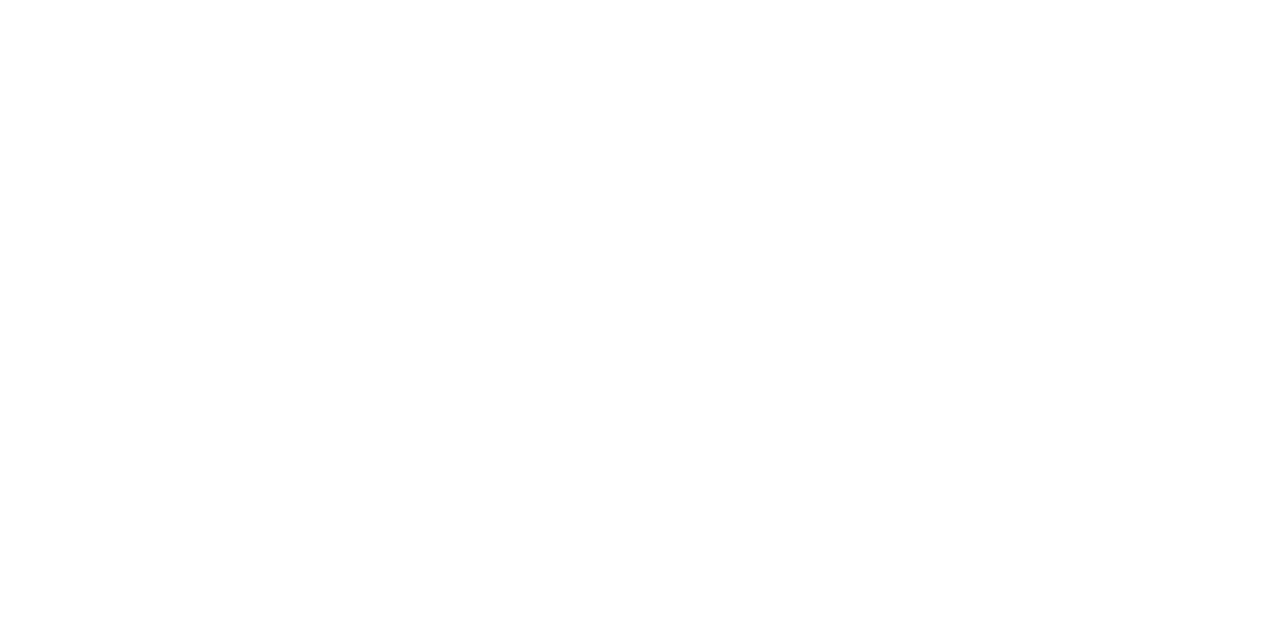
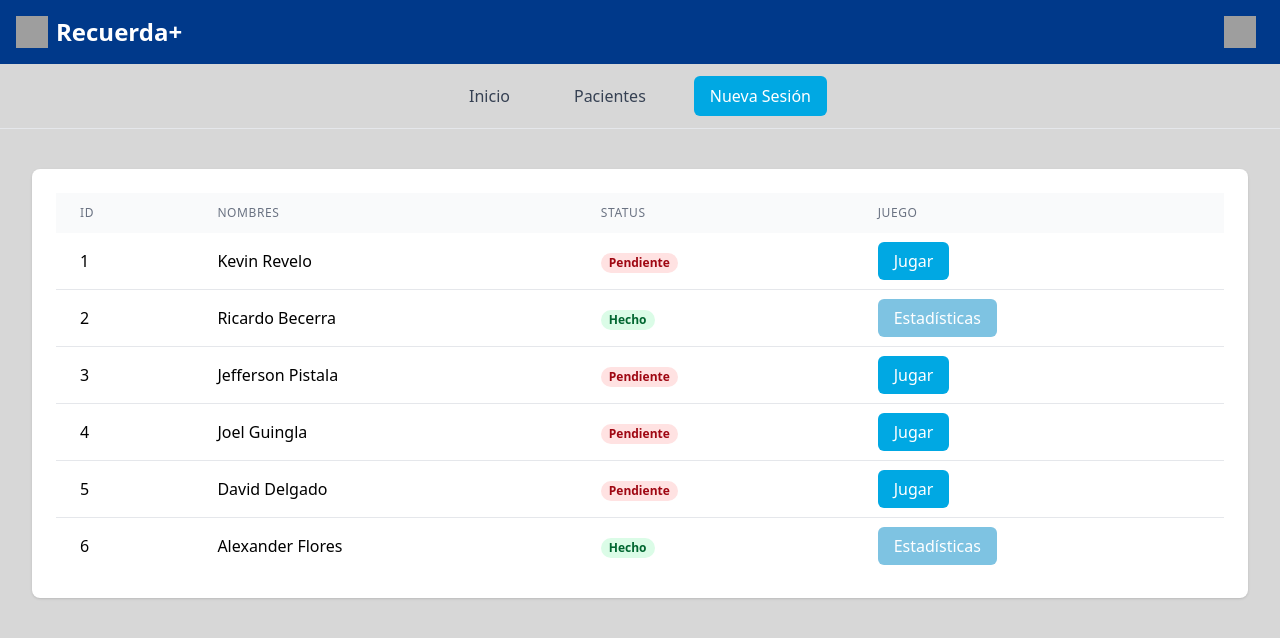
Before and after one commit to Ketif2/InteractiveGames, a React (Vite) app in the folder client/: page /new-session in a window 1280 px wide. Before the commit this address had no page. Shown: the top 638 px of the page. Built offline with nearby package versions, Linux system fonts and the light colour scheme; grey boxes are pictures that could not be loaded.

Commit message:
Add game dashboard and new session components, update routing

```diff
--- a/client/src/pages/games/GameDashboard.jsx
+++ b/client/src/pages/games/GameDashboard.jsx
@@ -1,8 +1,61 @@
+// pages/games/GameDashboard.jsx
+import { Link, useParams } from 'react-router-dom';
+
+const GAMES = [
+  {
+    id: 'puzzle',
+    title: 'Rompecabezas',
+    category: 'Asociaciones Visuales y Resolución de Problemas',
+    image: '/src/assets/games/puzzle.png'
+  },
+  {
+    id: 'memory',
+    title: 'Ordena',
+    category: 'Memoria y Concentración',
+    image: '/src/assets/games/memory.png'
+  },
+  {
+    id: 'sequence',
+    title: 'Secuencia Lógica',
+    category: 'Asociaciones Visuales y Resolución de Problemas',
+    image: '/src/assets/games/sequence.png'
+  },
+  {
+    id: 'forest',
+    title: 'Sendero del Bosque',
+    category: 'Memoria y Concentración',
+    image: '/src/assets/games/forest.png'
+  }
+];
+
 const GameDashboard = () => {
+  const { patientId } = useParams();
+
   return (
-    <div className="p-4">
-      <h1 className="text-2xl font-bold mb-4">Juegos Disponibles</h1>
-      <p>Lista de juegos aparecerá aquí</p>
+    <div className="container mx-auto px-4 py-6">
+      <div className="grid grid-cols-1 md:grid-cols-2 gap-6">
+        {GAMES.map((game) => (
+          <Link
+            key={game.id}
+            to={`/games/${game.id}/config?patient=${patientId}`}
+            className="block bg-white rounded-lg shadow-lg hover:shadow-xl transition-shadow"
+          >
+            <div className="p-4">
+              <img
+                src={game.image}
+                alt={game.title}
+                className="w-full h-48 object-cover rounded-lg"
+              />
+              <h3 className="mt-4 text-lg font-semibold text-[#00398A]">
+                {game.title}
+              </h3>
+              <p className="text-sm text-gray-600">
+                {game.category}
+              </p>
+            </div>
+          </Link>
+        ))}
+      </div>
     </div>
   );
 };
--- a/client/src/pages/sessions/NewSession.jsx
+++ b/client/src/pages/sessions/NewSession.jsx
@@ -1,8 +1,76 @@
+// pages/sessions/NewSession.jsx
+import { Link } from 'react-router-dom';
+
+const MOCK_PATIENTS = [
+  { id: 1, nombre: "Kevin Revelo", status: "Pendiente" },
+  { id: 2, nombre: "Ricardo Becerra", status: "Hecho" },
+  { id: 3, nombre: "Jefferson Pistala", status: "Pendiente" },
+  { id: 4, nombre: "Joel Guingla", status: "Pendiente" },
+  { id: 5, nombre: "David Delgado", status: "Pendiente" },
+  { id: 6, nombre: "Alexander Flores", status: "Hecho" }
+];
+
 const NewSession = () => {
   return (
-    <div className="p-4">
-      <h1 className="text-2xl font-bold mb-4">Nueva Sesión</h1>
-      <p>Formulario de nueva sesión aparecerá aquí</p>
+    <div className="container mx-auto px-4 py-6">
+      <div className="bg-white rounded-lg shadow p-6">
+        <table className="min-w-full">
+          <thead className="bg-gray-50">
+            <tr>
+              <th className="px-6 py-3 text-left text-xs font-medium text-gray-500 uppercase tracking-wider">
+                ID
+              </th>
+              <th className="px-6 py-3 text-left text-xs font-medium text-gray-500 uppercase tracking-wider">
+                Nombres
+              </th>
+              <th className="px-6 py-3 text-left text-xs font-medium text-gray-500 uppercase tracking-wider">
+                Status
+              </th>
+              <th className="px-6 py-3 text-left text-xs font-medium text-gray-500 uppercase tracking-wider">
+                Juego
+              </th>
+            </tr>
+          </thead>
+          <tbody className="bg-white divide-y divide-gray-200">
+            {MOCK_PATIENTS.map((patient) => (
+              <tr key={patient.id}>
+                <td className="px-6 py-4 whitespace-nowrap">
+                  {patient.id}
+                </td>
+                <td className="px-6 py-4 whitespace-nowrap">
+                  {patient.nombre}
+                </td>
+                <td className="px-6 py-4 whitespace-nowrap">
+                  <span className={`px-2 inline-flex text-xs leading-5 font-semibold rounded-full ${
+                    patient.status === "Pendiente"
+                      ? "bg-red-100 text-red-800"
+                      : "bg-green-100 text-green-800"
+                  }`}>
+                    {patient.status}
+                  </span>
+                </td>
+                <td className="px-6 py-4 whitespace-nowrap">
+                  {patient.status === "Pendiente" ? (
+                    <Link
+                      to={`/games/${patient.id}`}
+                      className="bg-[#00A8E3] text-white px-4 py-2 rounded-md hover:bg-[#7EC3E2]"
+                    >
+                      Jugar
+                    </Link>
+                  ) : (
+                    <Link
+                      to={`/sessions/${patient.id}/stats`}
+                      className="bg-[#7EC3E2] text-white px-4 py-2 rounded-md hover:bg-[#00A8E3]"
+                    >
+                      Estadísticas
+                    </Link>
+                  )}
+                </td>
+              </tr>
+            ))}
+          </tbody>
+        </table>
+      </div>
     </div>
   );
 };
--- a/client/src/routes/AppRoutes.jsx
+++ b/client/src/routes/AppRoutes.jsx
@@ -1,10 +1,11 @@
-// routes/AppRoutes.jsx
 import { Routes, Route } from 'react-router-dom';
 import { PrivateRoute } from './PrivateRoute';
 import Layout from '../components/layout/Layout';
 import Login from '../pages/auth/Login';
 import Register from '../pages/auth/Register';
 import Dashboard from '../pages/dashboard/Dashboard';
+import NewSession from '../pages/sessions/NewSession';
+import GameDashboard from '../pages/games/GameDashboard';
 
 export const AppRoutes = () => {
   return (
@@ -22,6 +23,54 @@ export const AppRoutes = () => {
         </PrivateRoute>
       } />
 
-    </Routes>
+
+      <Route path="/new-session" element={
+       <PrivateRoute>
+         <Layout>
+           <NewSession />
+         </Layout>
+       </PrivateRoute>
+     } />
+
+     <Route path="/games/:patientId" element={
+       <PrivateRoute>
+         <Layout>
+           <GameDashboard />
+         </Layout>
+       </PrivateRoute>
+     } />
+
+     <Route path="/sessions/:sessionId/stats" element={
+       <PrivateRoute>
+         <Layout>
+           {/* Aquí irá el componente de estadísticas cuando lo creemos */}
+         </Layout>
+       </PrivateRoute>
+     } />
+
+     <Route path="/games/:gameId/config" element={
+       <PrivateRoute>
+         <Layout>
+           {/* Aquí irá el componente de configuración de juego cuando lo creemos */}
+         </Layout>
+       </PrivateRoute>
+     } />
+
+     <Route path="/games/:gameId/play" element={
+       <PrivateRoute>
+         <Layout>
+           {/* Aquí irá el componente de juego cuando lo creemos */}
+         </Layout>
+       </PrivateRoute>
+     } />
+
+     <Route path="/games/:gameId/end" element={
+       <PrivateRoute>
+         <Layout>
+           {/* Aquí irá el componente de fin de juego cuando lo creemos */}
+         </Layout>
+       </PrivateRoute>
+     } />
+   </Routes>
   );
 };
```
